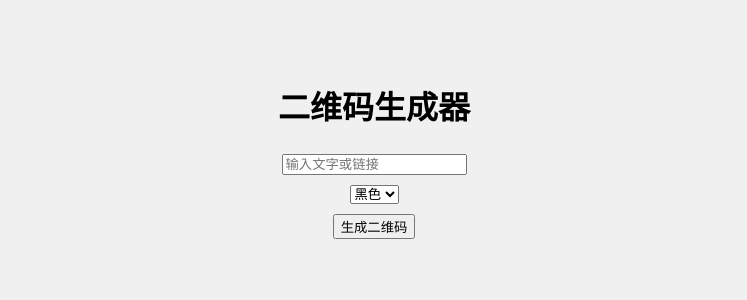
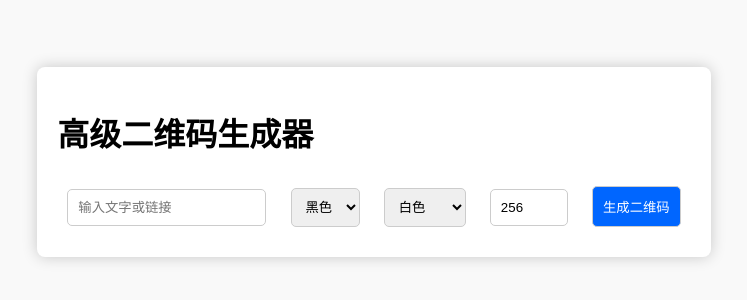
Before and after one commit to Dev-Huang1/QRCode, a plain HTML site: page index.html in a window 1280 px wide. Shown: the part 246-546 px from the top of the page, without its empty margins (266-1013 px from the left). Drawn offline with Linux system fonts and the light colour scheme.

Commit message:
Update index.html

```diff
--- a/index.html
+++ b/index.html
@@ -3,54 +3,91 @@
 <head>
     <meta charset="UTF-8">
     <meta name="viewport" content="width=device-width, initial-scale=1.0">
-    <title>二维码生成器</title>
+    <title>高级二维码生成器</title>
     <style>
         body {
-            font-family: Arial, sans-serif;
+            font-family: 'Segoe UI', Tahoma, Geneva, Verdana, sans-serif;
             display: flex;
             flex-direction: column;
             align-items: center;
             justify-content: center;
             height: 100vh;
-            background-color: #f0f0f0;
+            background-color: #f9f9f9;
         }
-        #qrcode {
-            margin-top: 20px;
+        .container {
+            background: #ffffff;
+            padding: 20px;
+            border-radius: 8px;
+            box-shadow: 0 0 15px rgba(0,0,0,0.2);
         }
         input, select, button {
-            margin: 5px;
+            margin: 10px;
+            padding: 10px;
+            border-radius: 5px;
+            border: 1px solid #ccc;
+        }
+        button {
+            cursor: pointer;
+            background-color: #0066FF;
+            color: white;
+        }
+        button:hover {
+            background-color: #0056cc;
         }
     </style>
 </head>
 <body>
-    <h1>二维码生成器</h1>
+    <div class="container">
+        <h1>高级二维码生成器</h1>
         <input type="text" id="text" placeholder="输入文字或链接">
         <select id="color">
             <option value="black">黑色</option>
-        <option value="blue">蓝色</option>
-        <option value="red">红色</option>
-        <option value="green">绿色</option>
+            <option value="#0066ff">蓝色</option>
+            <option value="#FF3040">红色</option>
+            <option value="#2EEF66">绿色</option>
         </select>
+        <select id="bgColor">
+            <option value="#ffffff">白色</option>
+            <option value="#f0f0f0">灰色</option>
+            <option value="#fff500">黄色</option>
+            <option value="#ff3600">番茄色</option>
+        </select>
+        <input type="number" id="size" placeholder="二维码大小" min="200" max="600" value="256">
         <button onclick="generateQRCode()">生成二维码</button>
+        <button id="downloadBtn" style="display:none;" onclick="downloadQRCode()">下载二维码</button>
         <div id="qrcode"></div>
+    </div>
 
     <script src="https://cdnjs.cloudflare.com/ajax/libs/qrcodejs/1.0.0/qrcode.min.js"></script>
     <script>
         function generateQRCode() {
             const text = document.getElementById('text').value;
             const color = document.getElementById('color').value;
+            const bgColor = document.getElementById('bgColor').value;
+            const size = document.getElementById('size').value;
             const qrCodeElement = document.getElementById('qrcode');
+            const downloadBtn = document.getElementById('downloadBtn');
 
             qrCodeElement.innerHTML = ''; // 清空之前的二维码
 
             new QRCode(qrCodeElement, {
                 text: text,
-                width: 256,
-                height: 256,
+                width: size,
+                height: size,
                 colorDark: color,
-                colorLight: "#ffffff",
+                colorLight: bgColor,
                 correctLevel: QRCode.CorrectLevel.H
             });
+
+            downloadBtn.style.display = 'inline-block'; // 显示下载按钮
+        }
+
+        function downloadQRCode() {
+            const qrCodeElement = document.getElementById('qrcode').getElementsByTagName('canvas')[0];
+            const downloadLink = document.createElement('a');
+            downloadLink.href = qrCodeElement.toDataURL("image/png");
+            downloadLink.download = 'qrcode.png';
+            downloadLink.click();
         }
     </script>
 </body>
```
Lines whose indentation alone changed are shown as unchanged.
